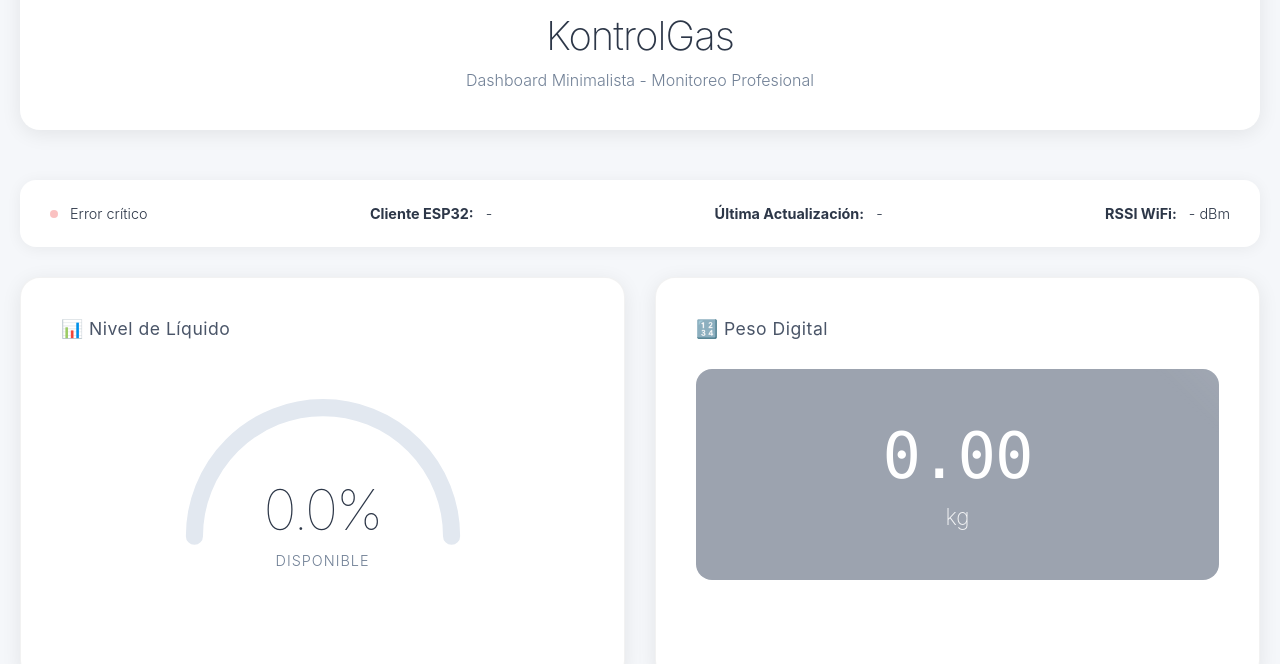
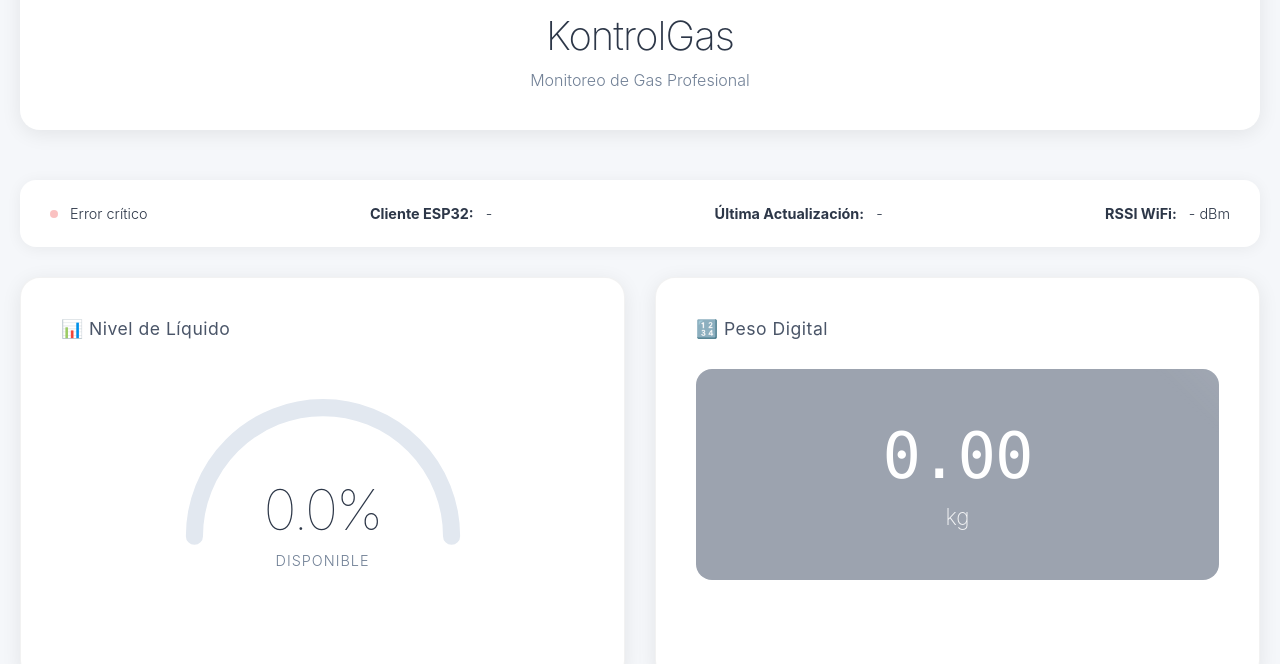
Before and after one commit to conectanetwork/kontrol-gas-dashboard, a website: page index.html in a window 1280 px wide. Shown: the part 146-810 px from the top of the page. Drawn offline with nearby package versions, Linux system fonts and the light colour scheme.

Commit message:
index.html

```diff
--- a/index.html
+++ b/index.html
@@ -476,7 +476,7 @@
                 </svg>
             </div>
             <h1 class="title">KontrolGas</h1>
-            <div class="subtitle">Dashboard Minimalista - Monitoreo Profesional</div>
+            <div class="subtitle">Monitoreo de Gas Profesional</div>
         </div>
 
         <div class="status-bar">
```
